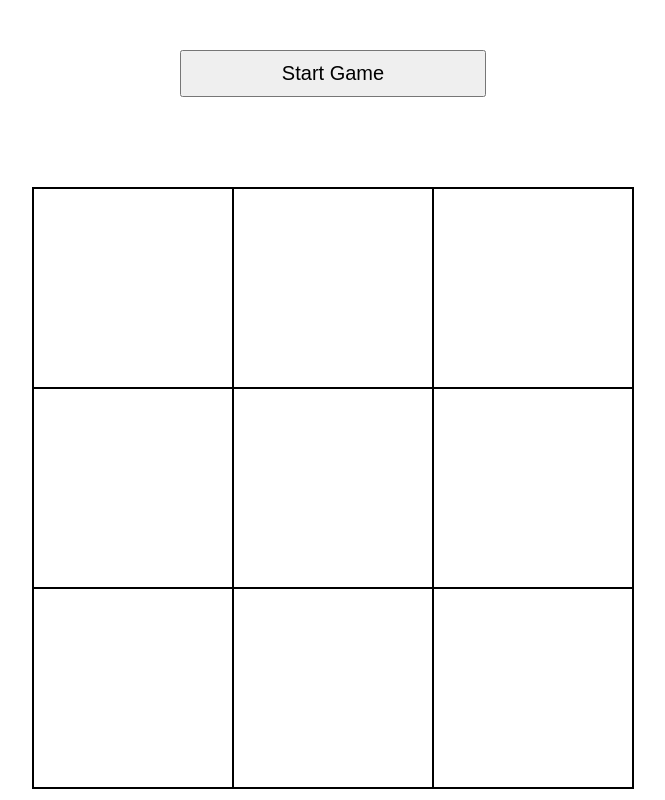
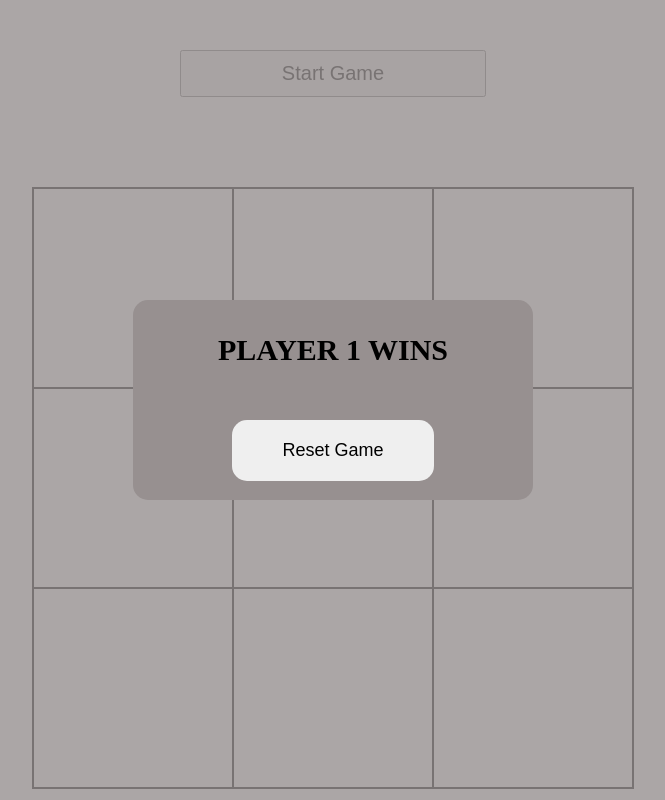
Before and after one commit to Do-Nam-Binh/TicTacToe, a plain HTML site: page index.html in a window 1280 px wide. Shown: the whole page, without its empty margins (307-972 px from the left). Drawn offline with Linux system fonts and the light colour scheme.

Commit message:
Add element and styling for win popup

```diff
--- a/index.html
+++ b/index.html
@@ -24,5 +24,11 @@
         <div class="cell 8"> </div>
         <div class="cell 9"> </div>
     </div>
+    <div class="winScreenBackground">
+        <div class="winScreen">
+            <div class="playerWon">PLAYER 1 WINS</div>
+            <button class="resetGame">Reset Game</button>
+        </div>
+    </div>
 </body>
 </html>
--- a/style.css
+++ b/style.css
@@ -69,3 +69,43 @@ body{
     font-size: 100px;
     pointer-events: all;
 }
+
+.winScreenBackground{
+    position: absolute;
+    background-color: rgba(151, 144, 144, 0.8);
+    top: 0;
+    bottom: 0;
+    left: 0;
+    right: 0;
+    display: grid;
+    align-items: center;
+    justify-content: center;
+}
+
+.winScreenBackgroundOff{
+    display: none;
+}
+
+.winScreen{
+    display: grid;
+    grid-template-rows: 1fr 100px;
+    height: 200px;
+    width: 400px;
+    align-items: center;
+    justify-items: center;
+    background-color: rgba(151, 144, 144, 1);
+    border-radius: 15px;
+}
+
+.winScreen div{
+    font-size: 30px;
+    font-weight: 800;
+}
+
+.winScreen button{
+    padding: 20px 50px;
+    font-size: 18px;
+    border-radius: 15px;
+    border-style: none;
+
+}
```
